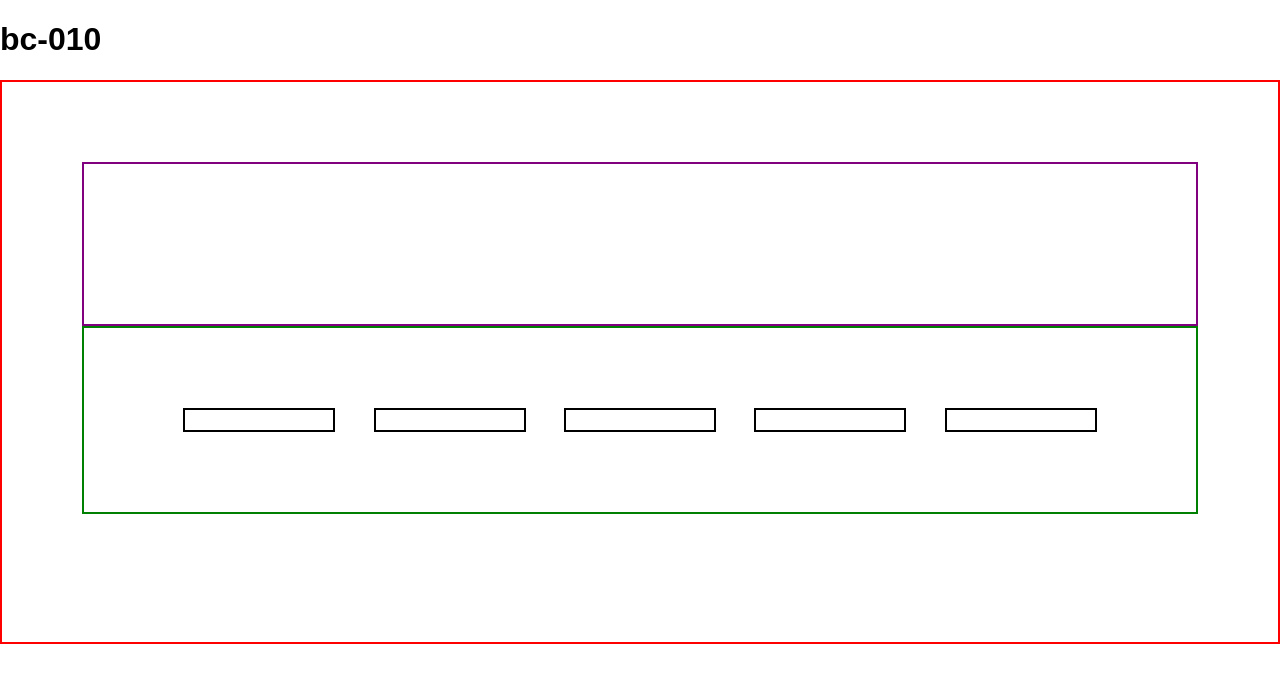
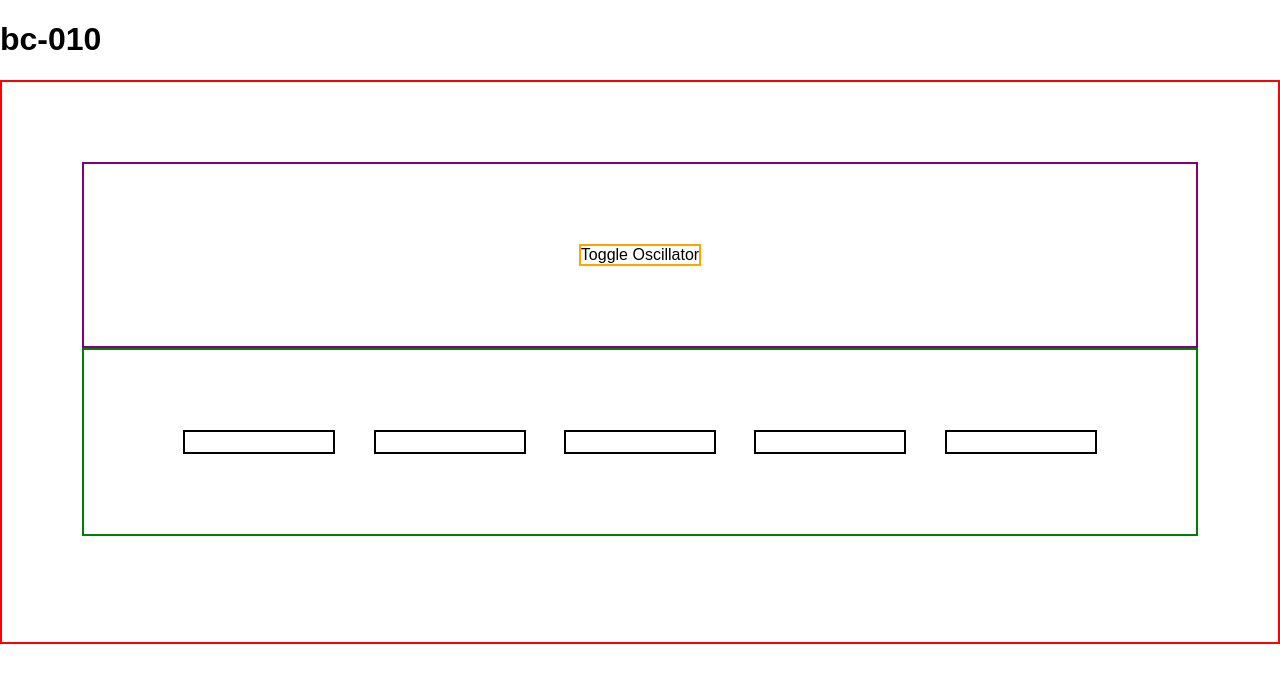
Before and after one commit to bcimbali/bc-010, a React (Create React App) app: page / in a window 1280 px wide. Shown: the top 682 px of the page. Built offline with nearby package versions, Linux system fonts and the light colour scheme.

Commit message:
rudimentary oscillator toggle button added control panel

```diff
--- a/src/App.css
+++ b/src/App.css
@@ -5,11 +5,29 @@
     padding: 10vh;
 }
 
+.btn-toggle {
+  border: 2px solid orange;
+  margin: 0 auto;
+  padding: auto;
+  vertical-align: text-top;
+}
+
+.btn-toggle:hover {
+  background-color: orange;
+  color: white;
+  cursor: pointer;
+}
+
 .key {
   border: 2px solid black;
   margin: auto;
   padding: 10px;
   width: 10vw;
+}
+
+.key:hover {
+  background-color: gray;
+  cursor: pointer;
 }
 
 .keyboard {
--- a/src/App.jsx
+++ b/src/App.jsx
@@ -10,6 +10,7 @@ class App extends Component {
   constructor(props) {
     super(props);
     this.keyPress = this.keyPress.bind(this);
+    this.toggleOscillator = this.toggleOscillator.bind(this);
     this.state = {
       attack: 0.001,
       decay: 0.2,
@@ -41,8 +42,36 @@ class App extends Component {
     }).toMaster();
   }
 
+  componentDidUpdate() {
+    this.synth = new Tone.Synth({
+      "oscillator" : {
+        "type" : this.state.oscillator,
+        "harmonicity" : this.state.harmonicity,
+        "modulationType" : this.state.modulationType
+      },
+      "envelope" : {
+        "attackCurve" : this.state.attackCurve,
+        "attack" : this.state.attack,
+        "decay" : this.state.decay,
+        "sustain" : this.state.sustain,
+        "release" : this.state.release,
+      },
+      "portamento" : this.state.portamento
+    }).toMaster();
+  }
+
   keyPress(note) {
     this.synth.triggerAttackRelease(note, "8n");
+  }
+
+  toggleOscillator() {
+    // alert('in toggle oscillator');
+    if (this.state.oscillator === 'amtriangle') {
+      this.setState({oscillator: 'triangle'});
+    }
+    if (this.state.oscillator === 'triangle') {
+      this.setState({oscillator: 'amtriangle'});
+    }
   }
 
   render() {
@@ -53,6 +82,7 @@ class App extends Component {
           <h1>bc-010</h1>
           <OuterCasing
             keyPress={this.keyPress}
+            toggleOscillator={this.toggleOscillator}
           />
         </header>
       </div>
--- a/src/components/ControlPanel/ControlPanel.jsx
+++ b/src/components/ControlPanel/ControlPanel.jsx
@@ -3,6 +3,9 @@ import React from 'react';
 function ControlPanel(props) {
   return(
     <div className="controlPanel">
+      <div className="btn-toggle" onClick={props.toggleOscillator}>
+        Toggle Oscillator
+      </div>
     </div>
   );
 };
--- a/src/components/OuterCasing/OuterCasing.jsx
+++ b/src/components/OuterCasing/OuterCasing.jsx
@@ -5,7 +5,9 @@ import React from 'react';
 function OuterCasing(props) {
   return(
     <div className="outerCasing">
-      <ControlPanel />
+      <ControlPanel
+        toggleOscillator={props.toggleOscillator}
+      />
       <Keyboard
         keyPress={props.keyPress}
       />
```
